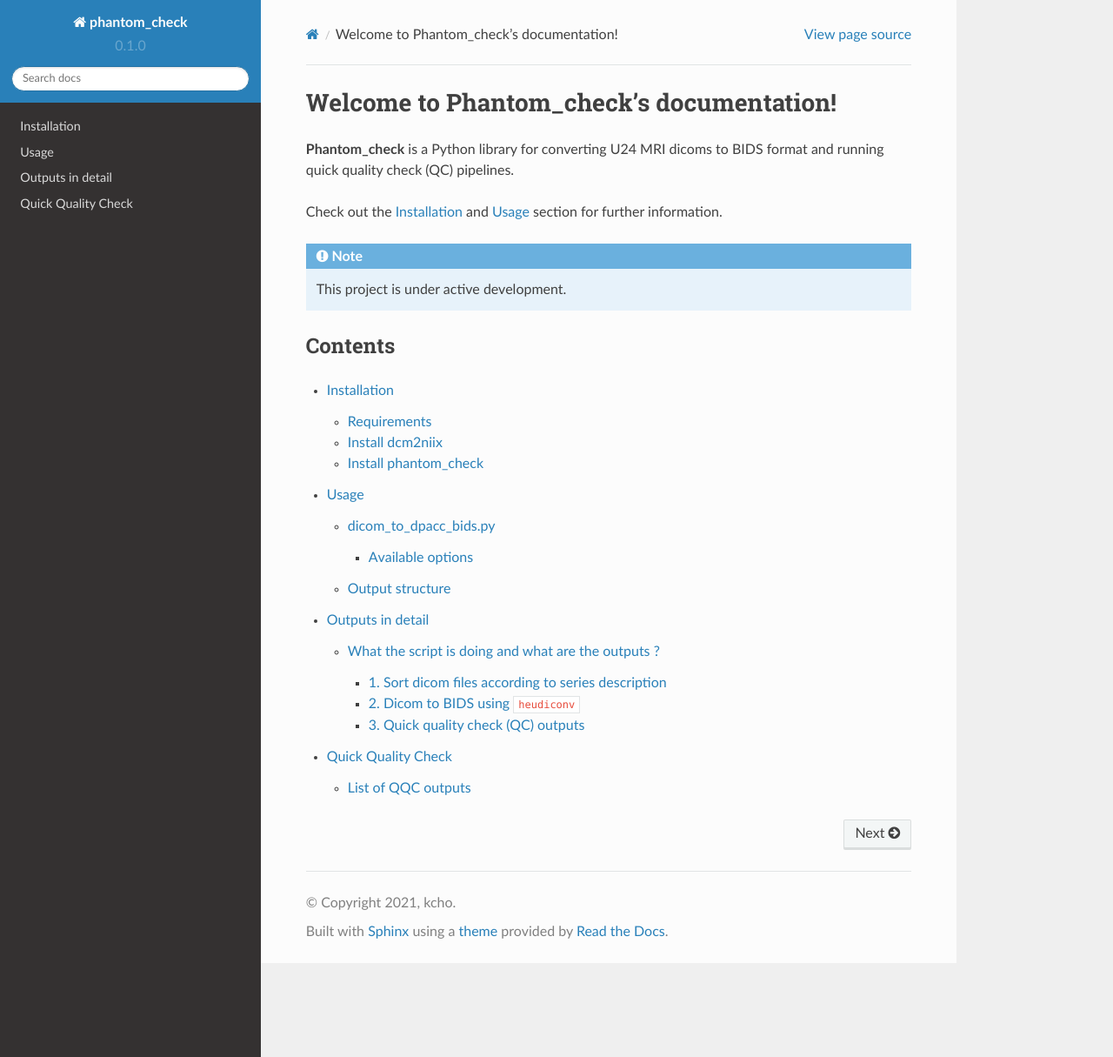
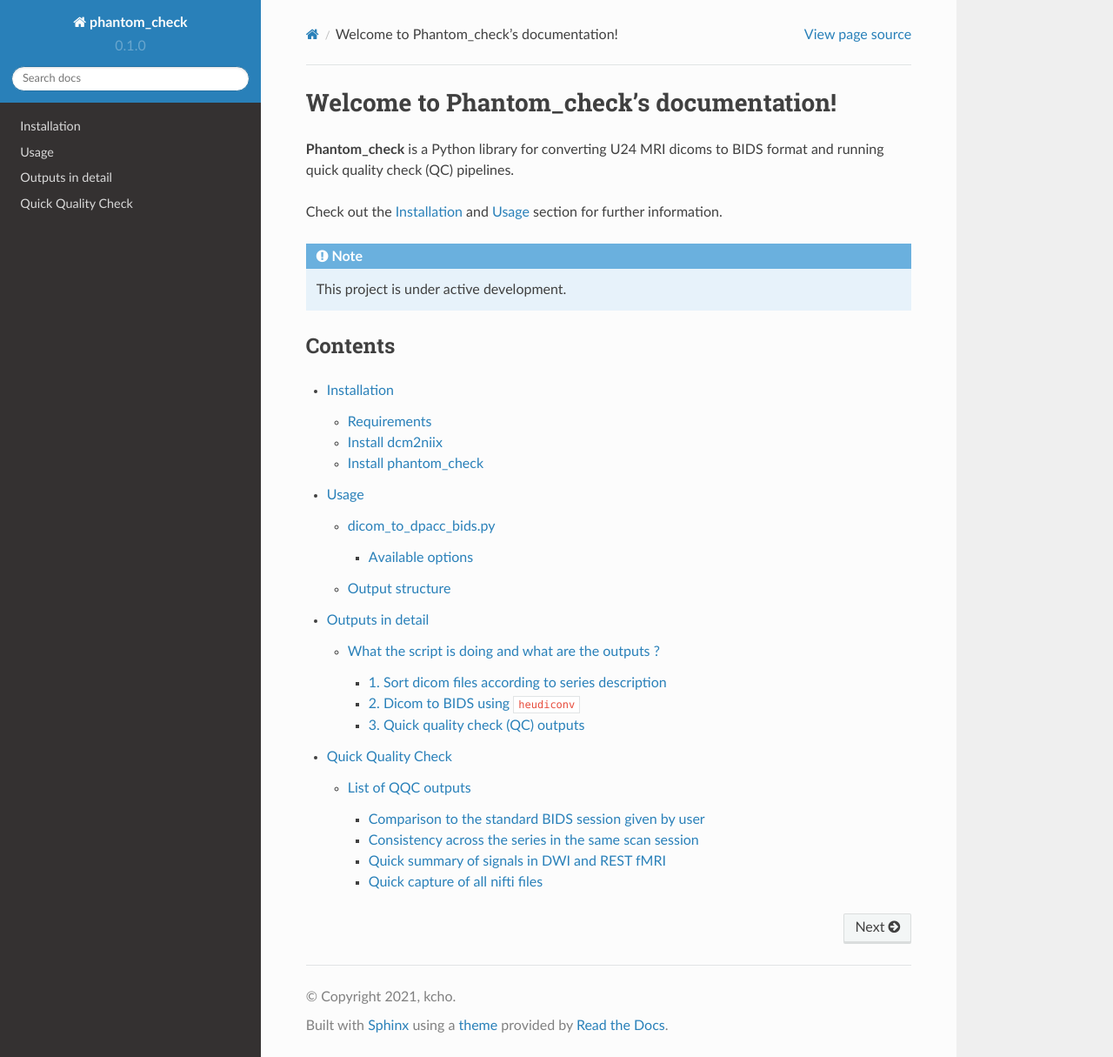
Before and after one commit to AMP-SCZ/qqc, a Sphinx documentation site: the page built from docs/source/index.rst, in a window 1280 px wide and 1215 px high. Shown: the whole window at 87% size. Built offline with Sphinx 7.4.7 and the Read the Docs theme 2.0.0, drawn with Linux system fonts in a browser that asks for light colours.

Commit message:
docs: images added

```diff
--- a/docs/source/qqc_outputs.rst
+++ b/docs/source/qqc_outputs.rst
@@ -7,6 +7,9 @@
 -------------------
 List of QQC outputs
 -------------------
+
+Comparison to the standard BIDS session given by user
+-----------------------------------------------------
 - ``series_count.csv``: This shows the comparison of unique series number
   compared to the standard BIDS session. Look for any extra or missing series.
 
@@ -41,6 +44,10 @@
 .. image:: images/bval_comparison_log.png
    :width: 500
 
+
+Consistency across the series in the same scan session
+------------------------------------------------------
+
 - ``within_phantom_qc.txt``: compare consistency across series in a same
   session
 
@@ -59,8 +66,29 @@
    :width: 600
 
 - ``summary_b0.png``
+
+
+Quick summary of signals in DWI and REST fMRI
+---------------------------------------------
+
+.. image:: images/summary_b0.png
+   :width: 600
+
 - ``summary_dwi.png``
+
+.. image:: images/summary_dwi.png
+   :width: 600
+
 - ``summary_fmri.png``
+
+.. image:: images/summary_fmri.png
+   :width: 600
+
+
+Quick capture of all nifti files
+--------------------------------
+
+If a nifti file is 4D, only first volume is captured by default.
 
 - ``sub-BW00001_ses-202107221_acq-176_dir-PA_run-1_dwi.png``
 - ``sub-BW00001_ses-202107221_acq-176_dir-PA_run-1_sbref.png``
@@ -72,3 +100,11 @@
 - ``sub-BW00001_ses-202107221_rec-nonnorm_run-1_T2w.png``
 - ``sub-BW00001_ses-202107221_rec-norm_run-1_T1w.png``
 - ``sub-BW00001_ses-202107221_rec-norm_run-1_T2w.png``
+
+Examples
+
+.. image:: images/sub-BW00001_ses-202112141_rec-norm_run-1_T2w.png
+   :width: 600
+
+.. image:: images/sub-BW00001_ses-202112141_acq-b0_dir-AP_run-2_dwi.png
+   :width: 600
```
Also changed, not shown: docs/source/images/bval_comparison_log.png (added), docs/source/images/csa_headers.png (added), docs/source/images/json_comparison_log.png (added), docs/source/images/series_count.png (added), docs/source/images/series_order.png (added), docs/source/images/sub-BW00001_ses-202112141_acq-b0_dir-AP_run-2_dwi.png (added), docs/source/images/summary_b0.png (added), docs/source/images/summary_dwi.png (added), docs/source/images/summary_fmri.png (added), docs/source/images/volume_slice_number_comparison_log.png (added), docs/source/images/within_phantom_qc.png (added), 1 other file.
